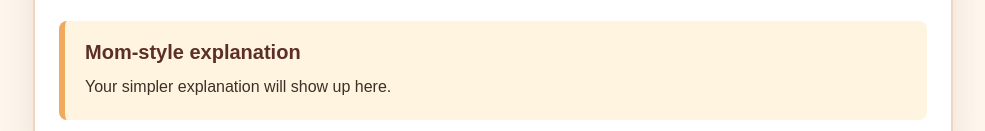
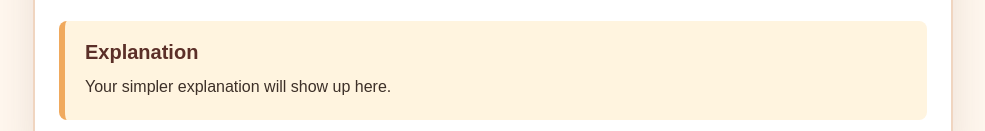
Before and after one commit to ChelseaP100/Explainly, a plain HTML site: page index.html in a window 1280 px wide. Shown: the part 570-701 px from the top of the page, without its empty margins (147-1132 px from the left). Drawn offline with Linux system fonts and the light colour scheme.

Commit message:
Update index.html

```diff
--- a/index.html
+++ b/index.html
@@ -26,7 +26,7 @@
 
       <!-- The app writes the simplified explanation sections into this area with JavaScript. -->
       <div class="result" aria-live="polite">
-        <h2>Mom-style explanation</h2>
+        <h2>Explanation</h2>
         <div id="explanationText">
           <p>Your simpler explanation will show up here.</p>
         </div>
```
